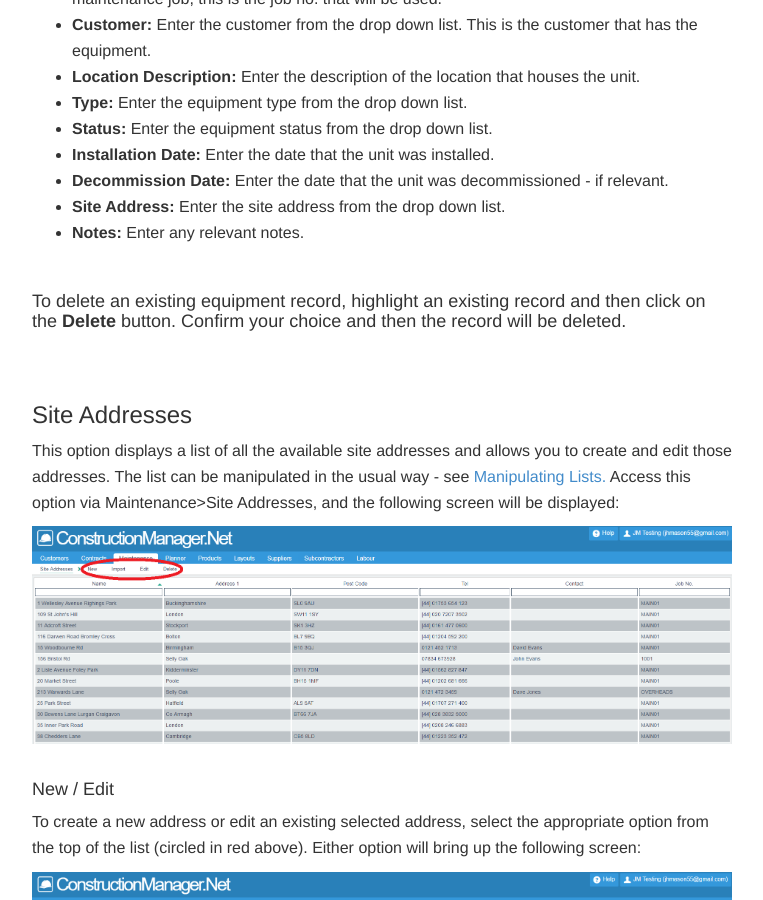
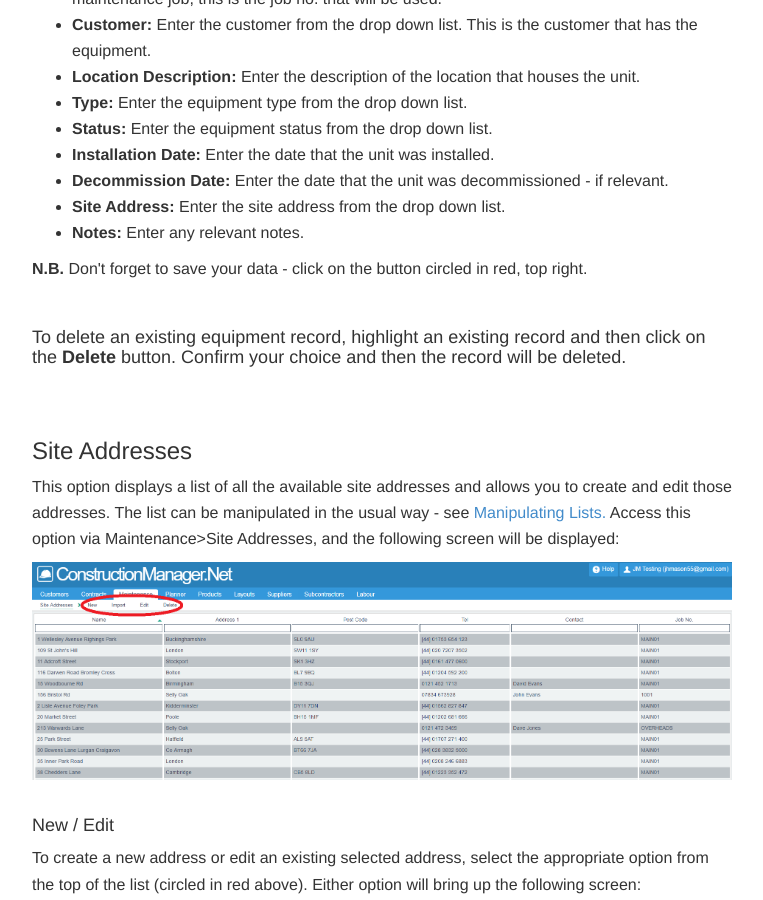
Before and after one commit to JNCSolutions/ConstructionManagerDocs, a Jekyll site: the page built from maintenance.html, in a window 1280 px wide and 900 px high, scrolled down 17252 px. Shown: the whole window, without its empty margins (258-1021 px from the left). Built offline with Jekyll 4.4.1, drawn with Linux system fonts in a browser that asks for light colours.

Commit message:
Update maintenance.html

```diff
--- a/maintenance.html
+++ b/maintenance.html
@@ -402,6 +402,7 @@ title: Maintenance
           <li><b>Site Address:</b> Enter the site address from the drop down list.</li>
           <li><b>Notes:</b> Enter any relevant notes.</li>
       </ul>
+      <p><b>N.B.</b> Don't forget to save your data - click on the button circled in red, top right.</p>
       <br>
       <h4 Delete</h4>
       <p>To delete an existing equipment record, highlight an existing record and then click on the <b>Delete</b> button.
```
